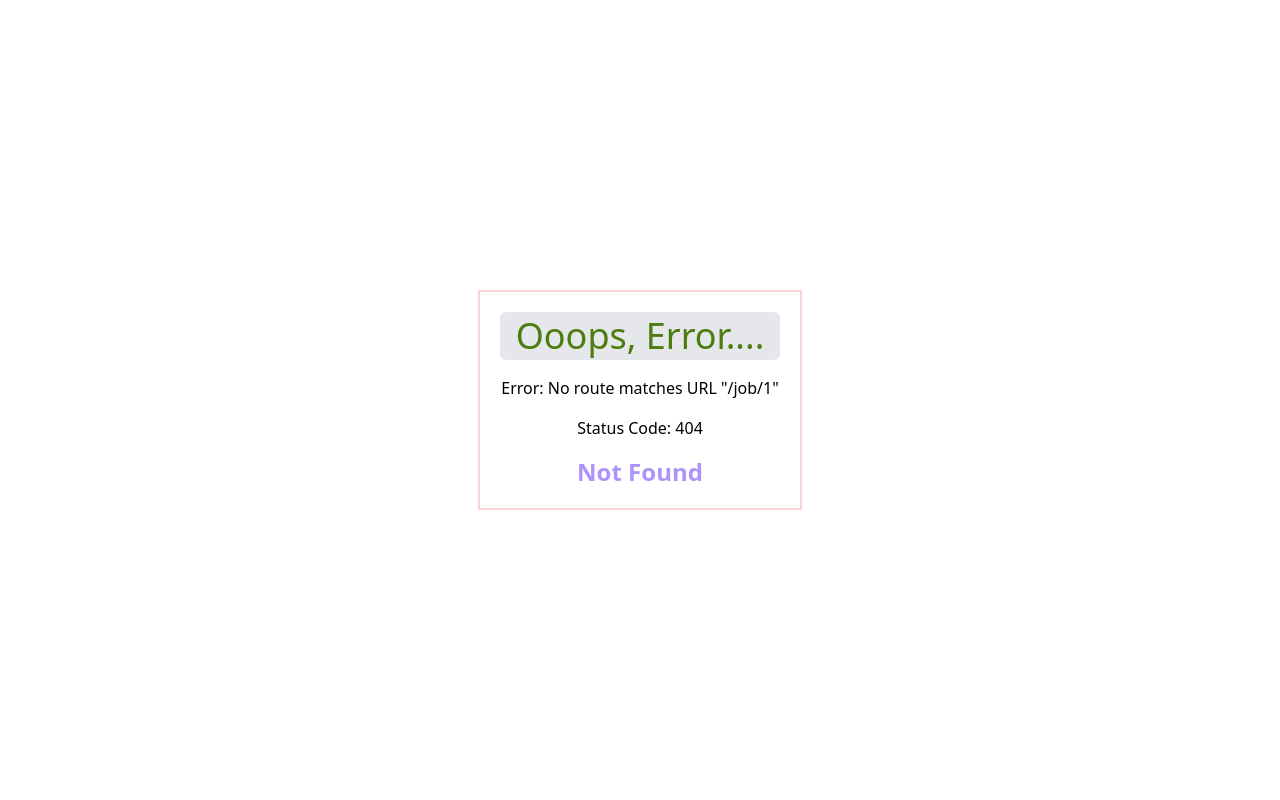
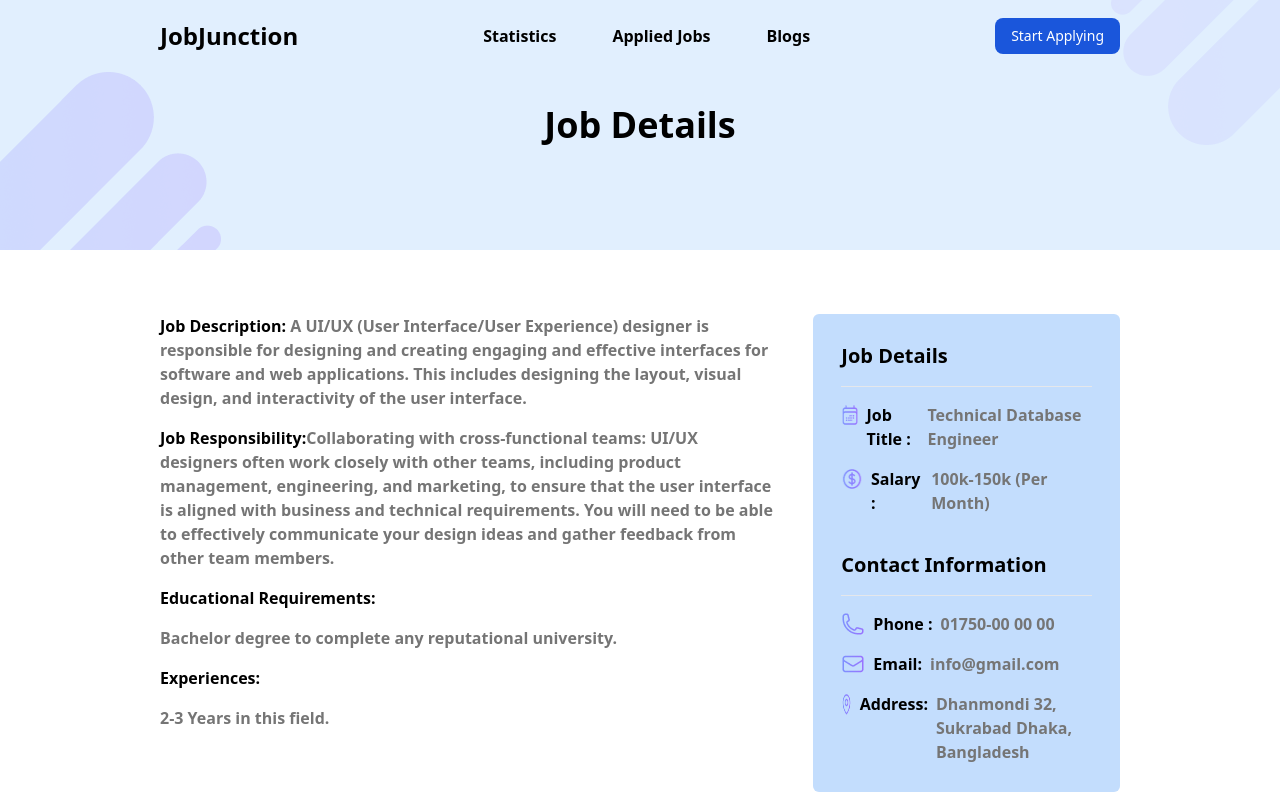
Before and after one commit to mdmitulhossen/job-junction, a React (Vite) app: page /job/1 in a window 1280 px wide. Before the commit this address had no page. Shown: the top 800 px of the page. Built offline with nearby package versions, Linux system fonts and the light colour scheme.

Commit message:
job details page doen

```diff
--- a/src/Components/FeatureCard.jsx
+++ b/src/Components/FeatureCard.jsx
@@ -1,7 +1,12 @@
 import test from "../assets/logo/google.png"
 import locationIcon from "../assets/icons/Location.png"
 import doller from "../assets/icons/money.png"
-const FeatureCard = ({title,company_name,logo,location,remote_or_onsite,job_type,salary}) => {
+import { useNavigate } from "react-router-dom";
+const FeatureCard = ({id,title,company_name,logo,location,remote_or_onsite,job_type,salary}) => {
+    const navigate = useNavigate();
+     const handleViewDetails = (id) => {
+        navigate(`/job/${id}`)
+     }
     return (
         <div className="w-full p-10 border border-[#E8E8E8] rounded-md">
             <div className="space-y-3">
@@ -19,7 +24,7 @@ const FeatureCard = ({title,company_name,logo,location,remote_or_onsite,job_type
                     <span className="flex gap-1"><img src={doller} alt="" /><span>Salary : {salary}</span></span>
                 </div>
 
-                <button className="btnJob ">View Details</button>
+                <button onClick={()=>handleViewDetails(id)} className="btnJob">View Details</button>
             </div>
         </div>
     );
--- a/src/Pages/AllJobs.jsx
+++ b/src/Pages/AllJobs.jsx
@@ -43,7 +43,7 @@ const AllJobs = () => {
 
             <div className="containerJob mt-16">
                 {/* Filter */}
-                <div className="flex justify-end mb-6">
+                <div className="flex justify-center md:justify-end mb-6">
                     <select onChange={handleFilter} id="countries" className="bg-gray-200 cursor-pointer w-[200px] border border-gray-300 text-gray-900  rounded-lg focus:ring-blue-500 focus:border-blue-500 block p-2.5 dark:bg-gray-700 dark:border-gray-600 dark:placeholder-gray-400 dark:text-white dark:focus:ring-blue-500 dark:focus:border-blue-500">
                         <option selected disabled>Filter By</option>
                         <option value="ALL">ALL</option>
@@ -56,7 +56,7 @@ const AllJobs = () => {
                 {/* Feature section */}
                 <div className='mb-16 mt-2 grid lg:grid-cols-3 sm:grid-cols-2 grid-cols-1 gap-4'>
                     {
-                        filterData?.map(j => <FeatureCard key={j.id} title={j.job_title} company_name={j.company_name} logo={j.logo} location={j.location} remote_or_onsite={j.remote_or_onsite} job_type={j.job_type} salary={j.salary} />)
+                        filterData?.map(j => <FeatureCard key={j.id} id={j.id} title={j.job_title} company_name={j.company_name} logo={j.logo} location={j.location} remote_or_onsite={j.remote_or_onsite} job_type={j.job_type} salary={j.salary} />)
                     }
                 </div>
             </div>
--- /dev/null
+++ b/src/Pages/JobDetails.jsx
@@ -0,0 +1,91 @@
+import BreadCrumb from '../Components/BreadCrumb';
+import iconMoney from '../assets/icons/money.png'
+import iconPhone from '../assets/icons/phone.png'
+import iconEmail from '../assets/icons/email.png'
+import iconLocation from '../assets/icons/location2.png'
+import iconCalender from '../assets/icons/calendar.png'
+import { useLoaderData } from 'react-router-dom';
+
+const JobDetails = () => {
+    const { job_description, educational_requirements, experiences, job_responsibility, job_title, salary, contact_information } = useLoaderData();
+    console.log(job_description)
+    return (
+        <div>
+            <div className="">
+                <BreadCrumb path="Job Details" />
+            </div>
+
+            <div className='my-16 containerJob flex gap-10'>
+                <div className='space-y-4 w-2/3'>
+                    <p className='font-semibold text-[#757575]'>
+                        <span className='text-black font-bold'>Job Description:</span>
+                        {job_description}
+                    </p>
+                    <p className='font-semibold text-[#757575]'>
+                        <span className='text-black font-bold'>Job Responsibility:</span>
+                        {
+                            job_responsibility
+                        }
+                    </p>
+                    <p className='text-black font-bold'>Educational Requirements:</p>
+                    <p className='font-semibold text-[#757575]'>{educational_requirements}</p>
+                    <p className='text-black font-bold'>Experiences:</p>
+                    <p className='font-semibold text-[#757575]'>{experiences}</p>
+                </div>
+
+
+                <div className='w-1/3'>
+                    <div className='p-7 bg-blue-200 space-y-4 rounded-md'>
+                        <h1 className='font-bold text-xl'>Job Details</h1>
+                        <hr />
+                        <div className='flex gap-2'>
+                            <span>
+                                <img className='w-6 h-6' src={iconCalender} alt="" />
+                            </span>
+                            <span className='font-bold'>Job Title : </span>
+                            <span className='font-semibold text-[#757575]'>{job_title}</span>
+                        </div>
+                        <div className='flex gap-2'>
+                            <span>
+                                <img className='w-6 h-6' src={iconMoney} alt="" />
+                            </span>
+                            <span className='font-bold'>Salary : </span>
+                            <span className='font-semibold text-[#757575]'>{salary} (Per Month)</span>
+                        </div>
+
+                        <h1 className='font-bold text-xl pt-5'>Contact Information</h1>
+                        <hr />
+                        <div className='flex gap-2'>
+                            <span>
+                                <img className='w-6 h-6' src={iconPhone} alt="" />
+                            </span>
+                            <span className='font-bold'>Phone : </span>
+                            <span className='font-semibold text-[#757575]'>{contact_information?.phone}</span>
+                        </div>
+                        <div className='flex gap-2'>
+                            <span>
+                                <img className='w-6 h-6' src={iconEmail} alt="" />
+                            </span>
+                            <span className='font-bold'>Email: </span>
+                            <span className='font-semibold text-[#757575]'>{contact_information?.email}</span>
+                        </div>
+                        <div className='flex gap-2'>
+                            <span>
+                                <img className='w-6 h-6' src={iconLocation} alt="" />
+                            </span>
+                            <span className='font-bold'>Address: </span>
+                            <span className='font-semibold text-[#757575]'>{contact_information?.address}</span>
+                        </div>
+
+
+                    </div>
+                    <button className='btnJob w-full mt-4'>
+                        Apply Now
+                    </button>
+                </div>
+            </div>
+        </div>
+    );
+};
+
+export default JobDetails;
--- a/src/Pages/StatisticPage.jsx
+++ b/src/Pages/StatisticPage.jsx
@@ -48,7 +48,7 @@ const handleViewAll=()=>{
                 {/* Feature section */}
                 <div className='mb-10 grid md:grid-cols-2 grid-cols-1 gap-4'>
                     {
-                        jobs.slice(0,4).map(j=> <FeatureCard key={j.id} title={j.job_title} company_name={j.company_name} logo={j.logo} location={j.location} remote_or_onsite={j.remote_or_onsite} job_type={j.job_type} salary={j.salary} />)
+                        jobs.slice(0,4).map(j=> <FeatureCard key={j.id} id={j.id} title={j.job_title} company_name={j.company_name} logo={j.logo} location={j.location} remote_or_onsite={j.remote_or_onsite} job_type={j.job_type} salary={j.salary} />)
                     }
                 </div>
 
--- a/src/Routes/Route.jsx
+++ b/src/Routes/Route.jsx
@@ -4,8 +4,9 @@ import ErrorPage from "../Pages/ErrorPage";
 import StatisticPage from "../Pages/StatisticPage";
 import ApliedJob from "../Pages/ApliedJob";
 import Blogs from "../Pages/Blogs";
-import { statisticsLoader } from "../Utilitis/fatchData";
+import { detailsLoader, statisticsLoader } from "../Utilitis/fatchData";
 import AllJobs from "../Pages/AllJobs";
+import JobDetails from "../Pages/JobDetails";
 
 const router = createBrowserRouter([
     {
@@ -28,6 +29,11 @@ const router = createBrowserRouter([
                 loader:statisticsLoader
             },
             {
+                path: "/job/:id",
+                element: <JobDetails/>,
+                loader: detailsLoader
+            },
+            {
                 path: "/blogs",
                 element: <Blogs/>
             },
--- a/src/Utilitis/fatchData.js
+++ b/src/Utilitis/fatchData.js
@@ -14,11 +14,16 @@ export const fetchData = async (url) => {
 
 
 export const statisticsLoader = async () => {
-    const category = await fetchData('categories.json');
-    const jobs = await fetchData('jobs.json');
+    const category = await fetchData('../../public/categories.json');
+    const jobs = await fetchData('../../public/jobs.json');
     const data = {
         category: category,
         jobs: jobs
     }
     return data;
 }
+export const detailsLoader = async ({params}) => {
+  const jobs = await fetchData('../../public/jobs.json');
+  const job = jobs.find((job) => job.id === parseInt(params.id));
+    return job;
+}
```
